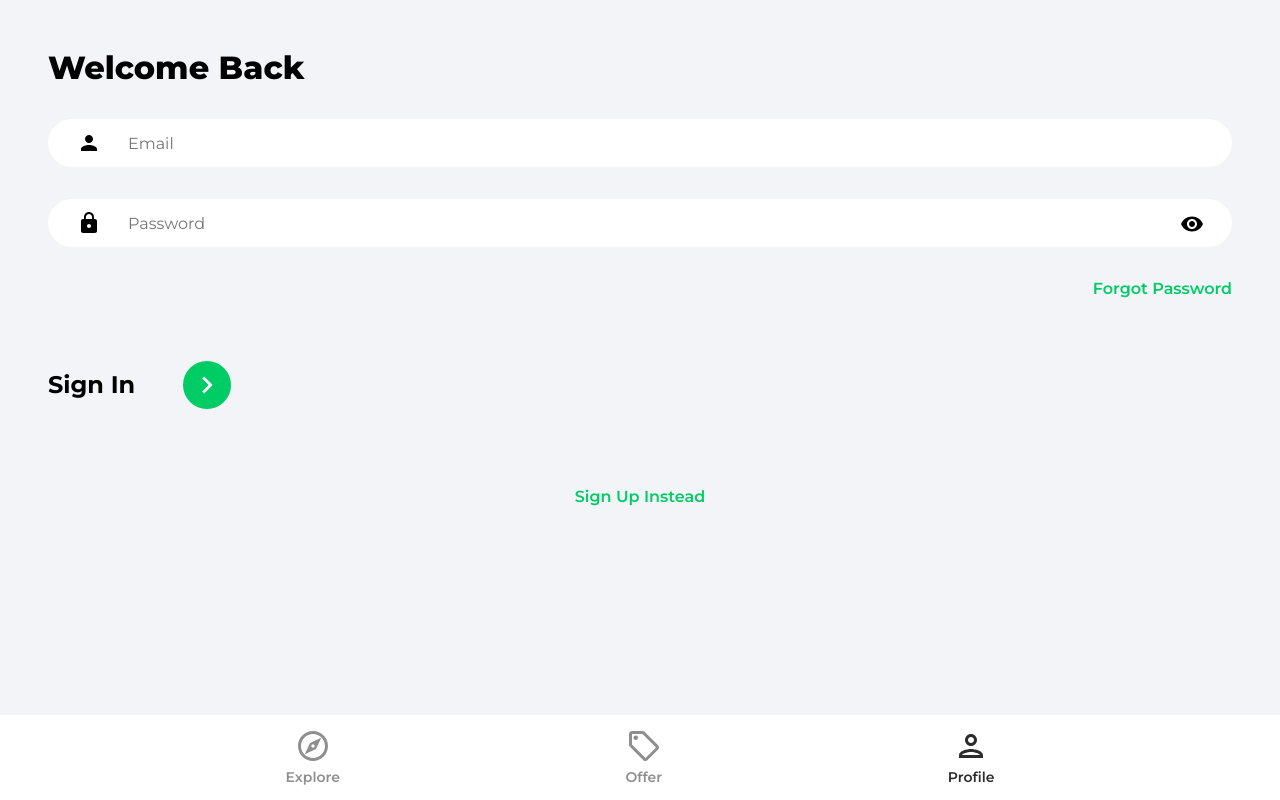
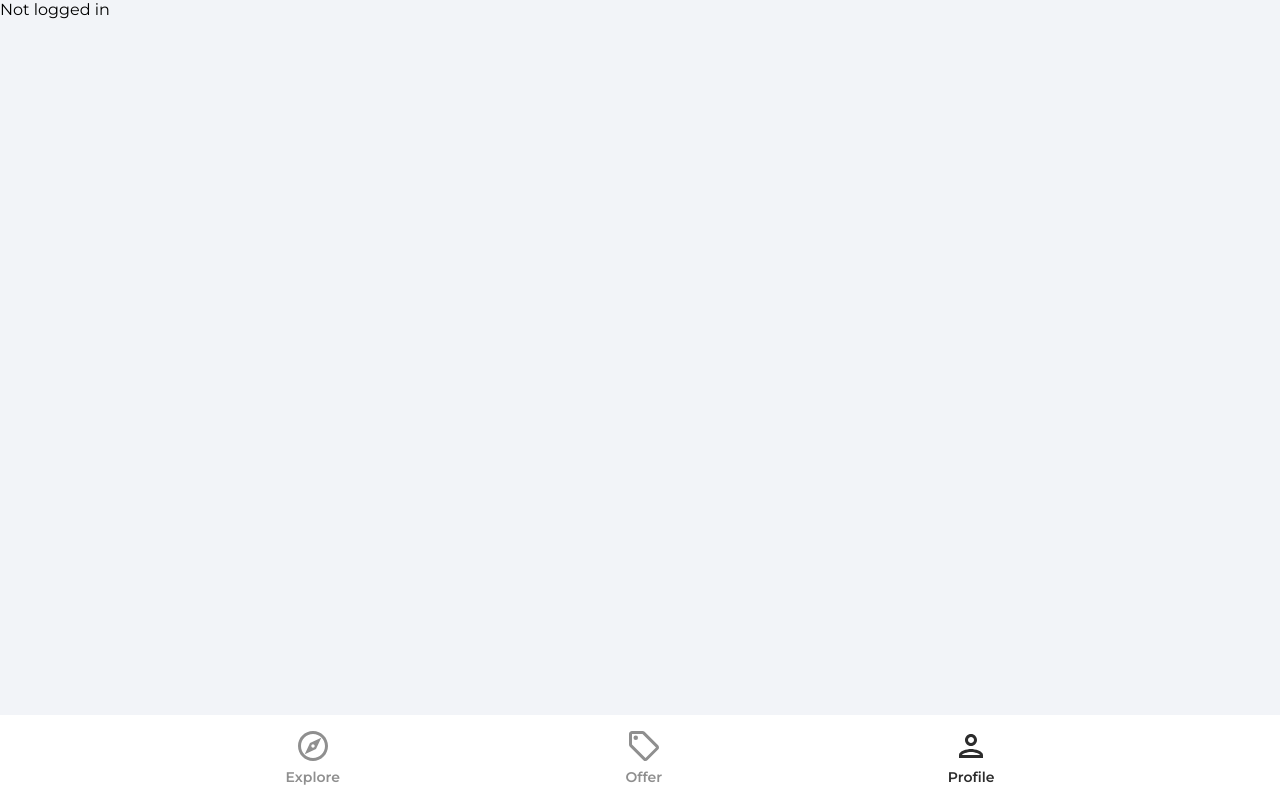
Before and after one commit to Crazyhaller/House-Marketplace, a React (Create React App) app: page /profile in a window 1280 px wide. Built offline with nearby package versions, Linux system fonts and the light colour scheme.

Commit message:
Allow user sign in and add react toastify

```diff
--- a/package.json
+++ b/package.json
@@ -11,6 +11,7 @@
     "react-dom": "^18.2.0",
     "react-router-dom": "^6.9.0",
     "react-scripts": "5.0.1",
+    "react-toastify": "^9.1.1",
     "web-vitals": "^2.1.4"
   },
   "scripts": {
--- a/src/App.js
+++ b/src/App.js
@@ -1,4 +1,6 @@
 import { BrowserRouter as Router, Routes, Route } from "react-router-dom";
+import { ToastContainer } from "react-toastify";
+import 'react-toastify/dist/ReactToastify.css';
 import Navbar from "./components/Navbar";
 import Explore from "./pages/Explore";
 import Offers from "./pages/Offers";
@@ -16,13 +18,14 @@
         <Routes>
           <Route path="/" element={<Explore />} />
           <Route path="/offers" element={<Offers />} />
-          <Route path="/profile" element={<SignIn />} />
+          <Route path="/profile" element={<Profile />} />
           <Route path="/sign-in" element={<SignIn />} />
           <Route path="/sign-up" element={<SignUp />} />
           <Route path="/forgot-password" element={<ForgotPassword />} />
         </Routes>
         <Navbar />
       </Router>
+      <ToastContainer/>
     </>
   );
 }
--- a/src/pages/Profile.jsx
+++ b/src/pages/Profile.jsx
@@ -1,9 +1,16 @@
+import { useState, useEffect } from 'react'
+import { getAuth } from 'firebase/auth'
+
 function Profile() {
-    return (
-      <div>
-          <h1>Profile</h1>
-      </div>
-    )
-  }
+  const [user, setUser] = useState(null)
 
-  export default Profile
+  const auth = getAuth()
+
+  useEffect(() => {
+    setUser(auth.currentUser)
+  }, [])
+
+  return user ? <h1>{user.displayName}</h1> : 'Not logged in'
+}
+
+export default Profile
--- a/src/pages/SignIn.jsx
+++ b/src/pages/SignIn.jsx
@@ -1,5 +1,7 @@
 import { useState } from 'react'
+import { toast } from 'react-toastify'
 import { Link, useNavigate } from 'react-router-dom'
+import { getAuth, signInWithEmailAndPassword } from 'firebase/auth'
 import { ReactComponent as ArrowRightIcon } from '../assets/svg/keyboardArrowRightIcon.svg'
 import visibilityIcon from '../assets/svg/visibilityIcon.svg'
 
@@ -21,13 +23,33 @@
     }))
   }
 
+  const onSubmit = async (e) => {
+    e.preventDefault()
+
+    try {
+      const auth = getAuth()
+
+      const userCredential = await signInWithEmailAndPassword(
+        auth,
+        email,
+        password
+      )
+
+      if (userCredential.user) {
+        navigate('/')
+      }
+    } catch (error) {
+      toast.error('Wrong User Credentials')
+    }
+  }
+
   return (
     <>
       <div className="pageContainer">
         <header>
           <p className="pageHeader">Welcome Back</p>
         </header>
-        <form>
+        <form onSubmit={onSubmit}>
           <input
             type="email"
             className="emailInput"
--- a/src/pages/SignUp.jsx
+++ b/src/pages/SignUp.jsx
@@ -1,5 +1,6 @@
 import { useState } from 'react'
 import { Link, useNavigate } from 'react-router-dom'
+import { toast } from 'react-toastify'
 import {
   getAuth,
   createUserWithEmailAndPassword,
@@ -55,7 +56,7 @@
 
       navigate('/')
     } catch (error) {
-      console.log(error)
+      toast.error('Something went wrong! Try again')
     }
   }
 
```
Also changed, not shown: 1 other file (tests, documents, lock files or other folders).
